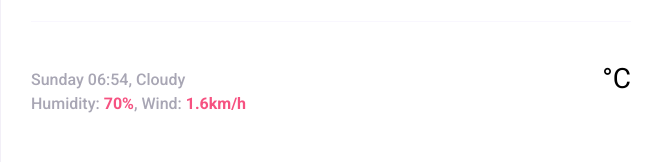
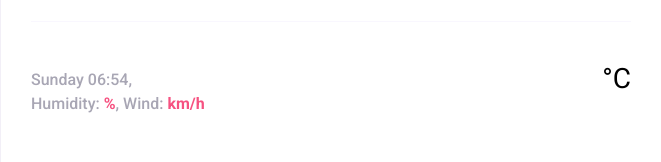
Before and after one commit to Estelle-Prn/react-weather-app, a React (Create React App) app: page / in a window 1280 px wide. Shown: the part 132-294 px from the top of the page, without its empty margins (309-970 px from the left). Built offline with nearby package versions, Linux system fonts and the light colour scheme.

Commit message:
tried the display weather

```diff
--- a/src/Weather.js
+++ b/src/Weather.js
@@ -3,6 +3,7 @@ import axios from "axios";
 
 export default function Weather(props) {
   const [city, setCity] = useState(props.defaultCity);
+  const [weather, setWeather] = useState({});
 
   function actualDate() {
     const date = new Date();
@@ -19,19 +20,30 @@ export default function Weather(props) {
       return `${day} ${hour}:${minutes}`;
     }
   }
+  function weatherDetailsCity(response) {
+    setWeather({
+      city: response.data.name,
+      temperature: response.data.main.temp,
+      humidity: response.data.main.humidity,
+      wind: response.data.wind.speed,
+      description: response.data.weather[0].description,
+    });
+  }
   function searchWithApi() {
     let apiUrl = `https://api.openweathermap.org/data/2.5/weather?q=${city}&appid=04362ba118dbt14o9f7040e09062332b&units=metric`;
+    axios.get(searchWithApi).then(weatherDetailsCity);
   }
   function citySearch(event) {
     setCity(event.target.value);
   }
   function citySubmit(event) {
     event.preventDefault();
+    searchWithApi();
   }
   return (
     <div className="Search-Show">
       <header>
-        <form className="search-block d-flex" onSubmit={citySubmit} autoFocus>
+        <form className="search-block d-flex" autoFocus>
           <input
             type="search"
             placeholder="Enter a City..."
@@ -39,26 +51,31 @@ export default function Weather(props) {
             className="search-text"
             onChange={citySearch}
           />
-          <input type="submit" value="Search" className="search-button" />
+          <input
+            type="submit"
+            value="Search"
+            className="search-button"
+            onSubmit={citySubmit}
+          />
         </form>
       </header>
       <main>
         <div className="Weather-Content">
           <div>
-            <h1 className="City-name">{city}</h1>
+            <h1 className="City-name">{weather.city}</h1>
             <p className="City-details">
               <span>{actualDate()}</span>,{" "}
-              <span className="text-capitalize">Cloudy</span>
+              <span className="text-capitalize">{weather.description}</span>
               <br />
-              Humidity: <strong>70%</strong>, Wind:
-              <strong> 1.6km/h</strong>
+              Humidity: <strong>{weather.humidity}%</strong>, Wind:
+              <strong> {weather.wind}km/h</strong>
             </p>
           </div>
           <div className="City-temperature">
             <span>
               <img src="" className="temperature-icone" />
             </span>
-            <span className="actual-temperature"></span>
+            <span className="actual-temperature">{weather.temperature}</span>
             <span className="temperature-celsius">°C</span>
           </div>
         </div>
```
